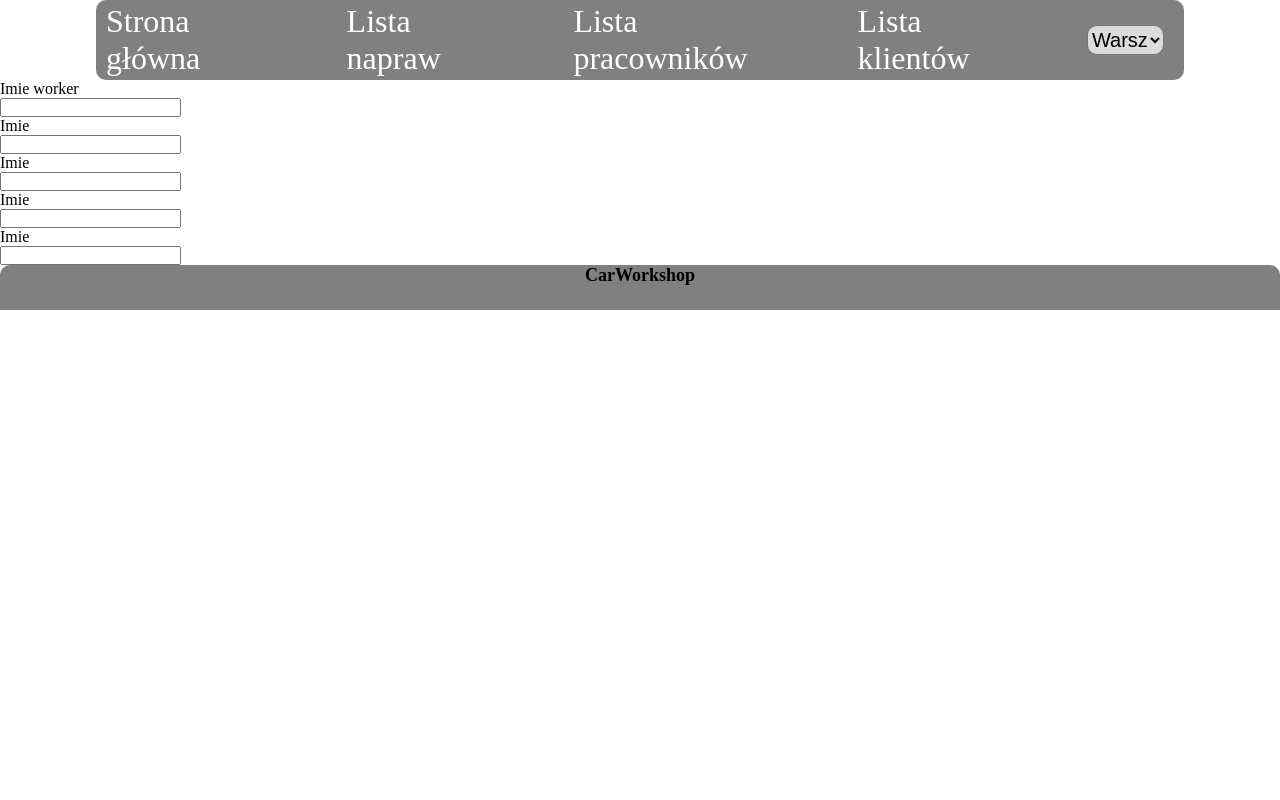
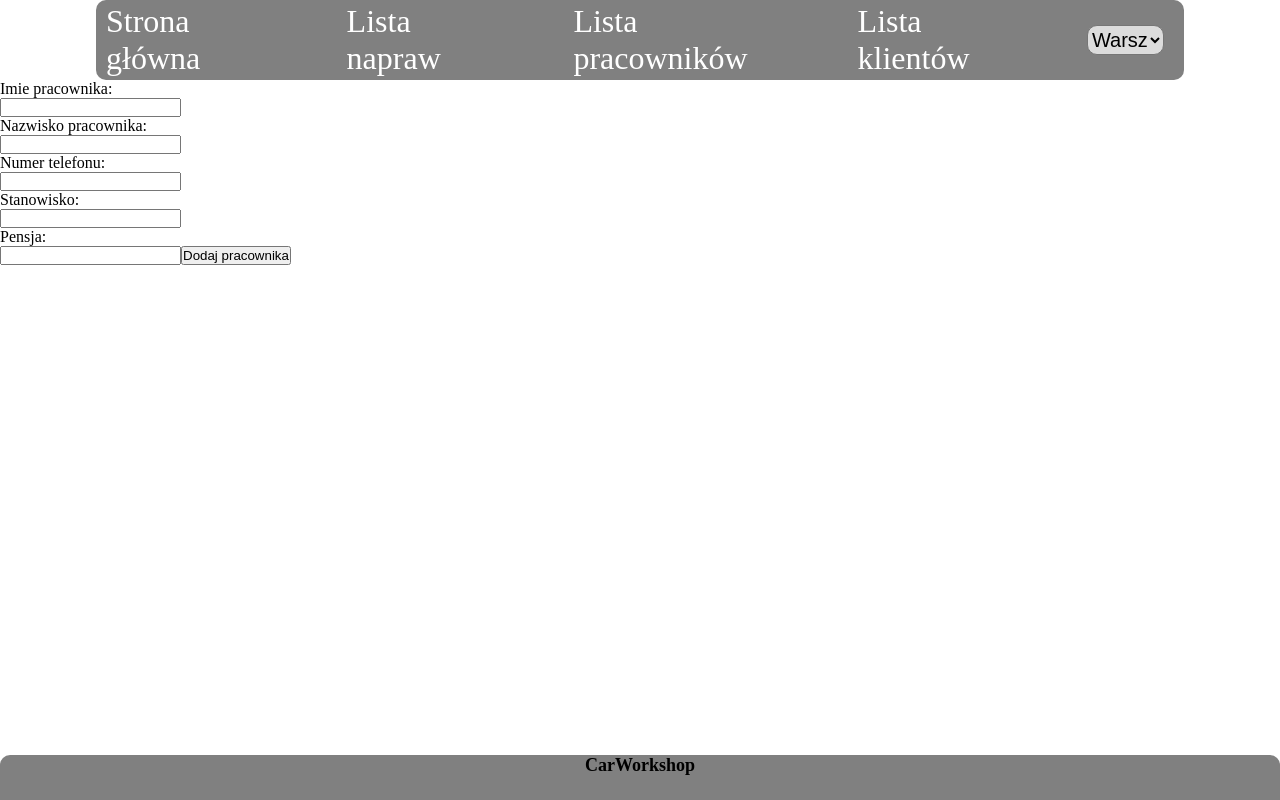
Before and after one commit to NiewierowskiG/CarWorkshop, an Angular app in the folder frontend/my-app/: page /AddWorker in a window 1280 px wide. Built offline with nearby package versions, Linux system fonts and the light colour scheme.

Commit message:
wyswietlanie id

```diff
--- a/frontend/my-app/src/app/components/addclient/addclient.component.html
+++ b/frontend/my-app/src/app/components/addclient/addclient.component.html
@@ -9,5 +9,5 @@
     <input id="new-repair" type="text" [(ngModel)]="client.email" name="email"/>
     <label for="new-repair">NIP (opcjonalnie):</label>
     <input if="new-repair" type="text" [(ngModel)]="client.nip" name="nip">
-    <input class="submit" type="submit" value="Dodaj klienta">
+    <input class="submit" type="submit" value="Dodaj klienta" routerLink="/ClientList" >
 </form>
--- a/frontend/my-app/src/app/components/addclient/addclient.component.ts
+++ b/frontend/my-app/src/app/components/addclient/addclient.component.ts
@@ -14,5 +14,7 @@ export class AddclientComponent implements OnInit {
   }
   sendClient(client : Client){
     this.clientService.sendClient(client,'POST');
+
   }
+
 }
--- a/frontend/my-app/src/app/components/addworker/addworker.component.html
+++ b/frontend/my-app/src/app/components/addworker/addworker.component.html
@@ -1,12 +1,13 @@
-<form >
-    <label for="new-repair">Imie worker</label>
-    <input id="new-repair" type="text"  name="name"/>
-    <label for="new-repair">Imie </label>
-    <input id="new-repair" type="text"  name="name"/>
-    <label for="new-repair">Imie </label>
-    <input id="new-repair" type="text"  name="name"/>
-    <label for="new-repair">Imie </label>
-    <input id="new-repair" type="text"  name="name"/>
-    <label for="new-repair">Imie </label>
-    <input id="new-repair" type="text"  name="name"/>
+<form ><!--funkcja sendWorker(worker)-->
+    <label for="new-repair">Imie pracownika:</label>
+    <input id="new-repair" type="text"   name="name"/><!--[(ngModel)]="worker.name"-->
+    <label for="new-repair">Nazwisko pracownika:</label>
+    <input id="new-repair" type="text"   name="surname"/><!--[(ngModel)]="worker.surname"-->
+    <label for="new-repair">Numer telefonu:</label>
+    <input id="new-repair" type="text"  name="telNr" /> <!--[(ngModel)]="worker.telNr"-->
+    <label for="new-repair">Stanowisko: </label>
+    <input id="new-repair" type="text" name="position"/> <!--[(ngModel)]="worker.position.name" -->
+    <label for="new-repair">Pensja: </label>
+    <input if="new-repair" type="text"  name="salary"><!--[(ngModel)]="worker.salary"-->
+    <input class="submit" type="submit" value="Dodaj pracownika">
 </form>
--- a/frontend/my-app/src/app/components/client-list/client-list.component.html
+++ b/frontend/my-app/src/app/components/client-list/client-list.component.html
@@ -2,6 +2,7 @@
 <input type="text" class="form-control search-field" placeholder="Wyszukaj" [(ngModel)]="searchText">
 <table >
   <tr>
+    <th>Id.</th>
     <th>Imię i nazwisko klienta</th>
     <th>Numer telefonu</th>
     <th>E-mail</th>
@@ -9,6 +10,7 @@
     <th></th>
   </tr>
   <tr *ngFor="let client of clients | searchFilter: searchText">
+    <td>{{client.id}}</td>
     <td>{{client.name}} {{client.surname}}</td>
     <td>{{client.telNr}}</td>
     <td>{{client.email}}</td>
@@ -19,4 +21,4 @@
     </td>
   </tr>
 </table>
-<button routerLink="/AddClient">Dodaj</button>
+<i class="fa fa-pen"></i>
--- a/frontend/my-app/src/app/components/footer/footer.component.css
+++ b/frontend/my-app/src/app/components/footer/footer.component.css
@@ -1,15 +1,14 @@
 footer{
+    display: flex;
+    position:absolute;
     bottom:0;
     width: 100%;
     height:45px;
-    margin-left: auto;
     border-top-left-radius: 10px;
     border-top-right-radius: 10px;
     background-color: gray;
-
 }
 h2{
-
     text-align: center;
     font-size: 18px;
     width: inherit;
```
